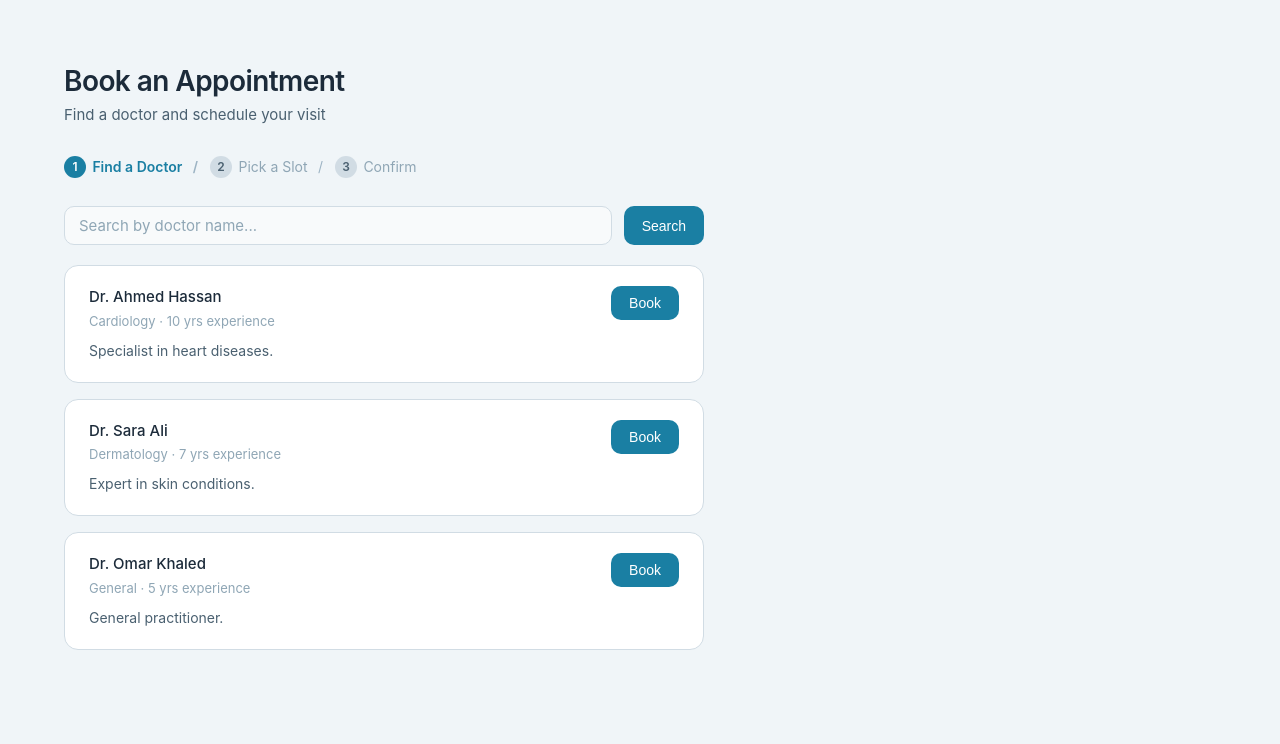
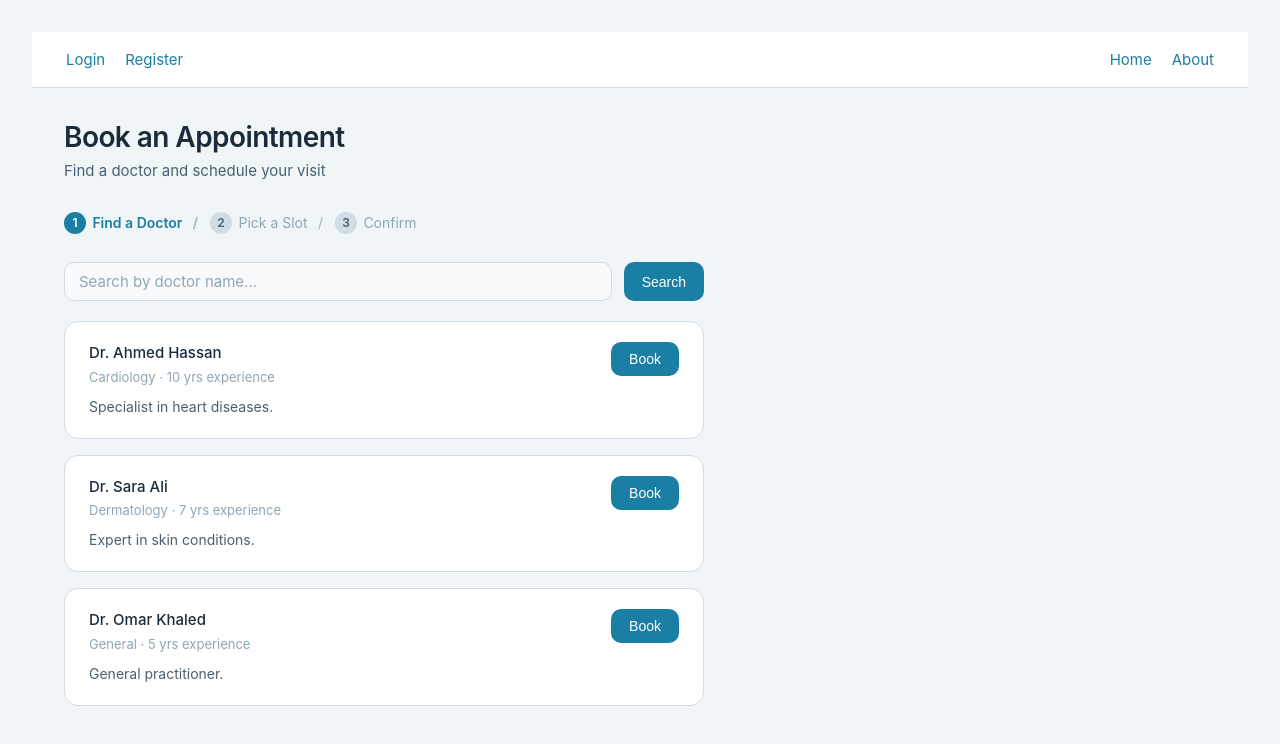
Before and after one commit to Mohamed-Mahdy7/Medical-Project, a React (Vite) app in the folder Frontend/medical_project/: page /doctor/list in a window 1280 px wide. Shown: the top 744 px of the page. Built offline with nearby package versions, Linux system fonts and the light colour scheme.

Commit message:
Navbar, Initiate (Home, About) Pages

```diff
--- a/Frontend/medical_project/src/App.jsx
+++ b/Frontend/medical_project/src/App.jsx
@@ -1,5 +1,8 @@
 import { useState } from 'react'
 import './styles/App.css'
+import Home from './pages/Home'
+import About from './pages/About'
+import Navbar from './components/Navbar'
 import Login from "./pages/Login"
 import Register from './pages/Register'
 import PatientProfilePage from './pages/PatientProfile'
@@ -19,7 +22,10 @@ function App() {
     <>
       <main className="main-content">
         <div className="page">
+          <Navbar />
           <Routes>
+            <Route path="/" element ={<Home />} />
+            <Route path="about" element ={<About />} />
             <Route path="login" element ={<Login />} />
             <Route path="register" element ={<Register />} />
             <Route path="patient/profile" element ={<PatientProfilePage />} />
--- /dev/null
+++ b/Frontend/medical_project/src/components/Navbar.jsx
@@ -0,0 +1,25 @@
+import { Link } from "react-router-dom";
+import Home from "../pages/Home";
+import About from "../pages/About";
+import Login from "../pages/Login";
+import Register from "../pages/Register";
+import "../styles/Navbar.css"
+
+const Navbar = () => {
+    return(
+        <>
+            <nav className="navbar">
+                <div className="auth">
+                    <Link to="login">Login</Link>
+                    <Link to="register">Register</Link>
+                </div>
+                <div className="pages">
+                    <Link to="/">Home</Link>
+                    <Link to="about">About</Link>
+                </div>
+            </nav>
+        </>
+    );
+}
+
+export default Navbar
--- /dev/null
+++ b/Frontend/medical_project/src/pages/About.jsx
@@ -0,0 +1,8 @@
+
+const About = () => {
+    return (
+        <h1>About Page</h1>
+    )
+}
+
+export default About
--- /dev/null
+++ b/Frontend/medical_project/src/pages/Home.jsx
@@ -0,0 +1,8 @@
+
+const Home = () => {
+    return (
+        <h1>Home Page</h1>
+    )
+}
+
+export default Home
--- /dev/null
+++ b/Frontend/medical_project/src/styles/Navbar.css
@@ -0,0 +1,8 @@
+.navbar{
+    display: flex;
+    justify-content: space-between;
+}
+
+.pages a, .auth a{
+    margin: 0px 10px
+}
--- a/Frontend/medical_project/src/styles/base.css
+++ b/Frontend/medical_project/src/styles/base.css
@@ -106,7 +106,6 @@ a:hover{
 }
 .page {
     padding: 2rem 2rem;
-    max-width: 1200px;
     width: 100%;
 }
 
```
Also changed, not shown: Frontend/medical_project/src/constants.js (deleted).
